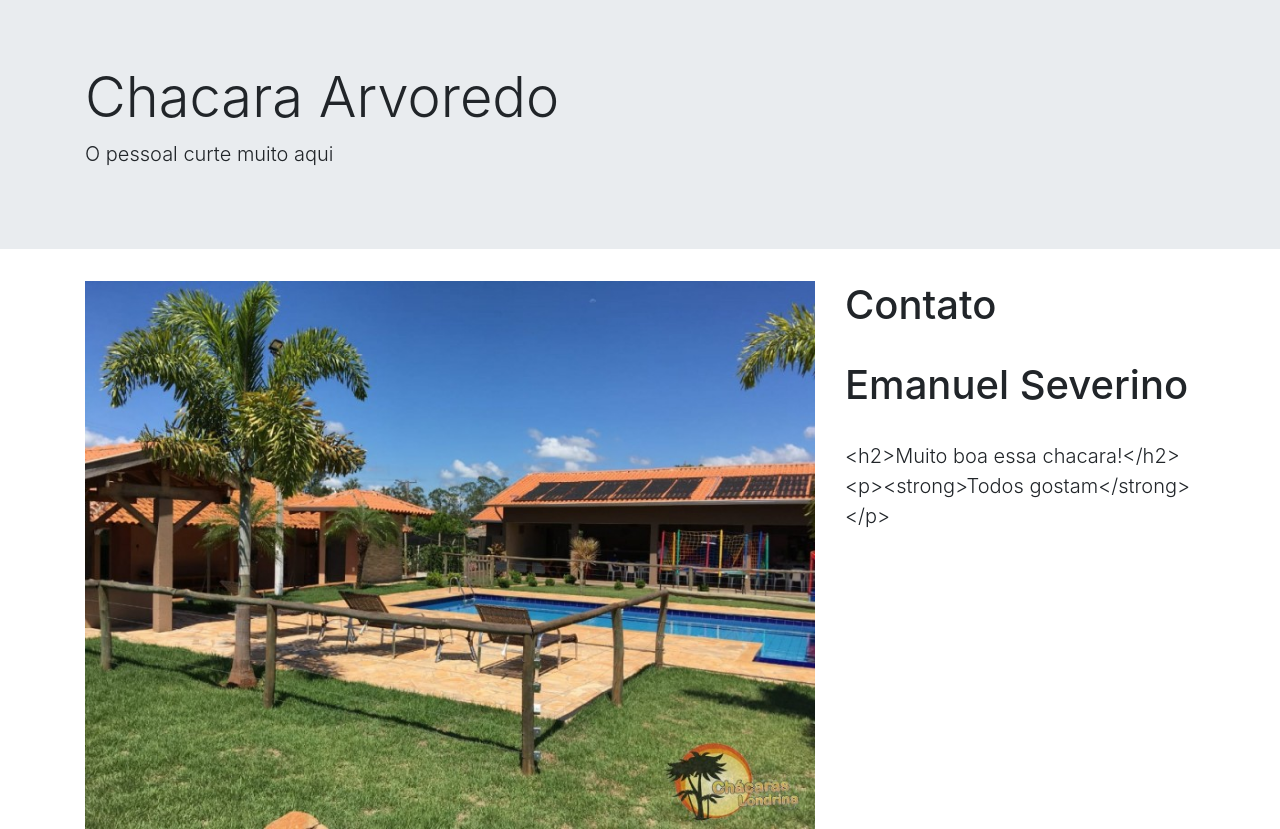
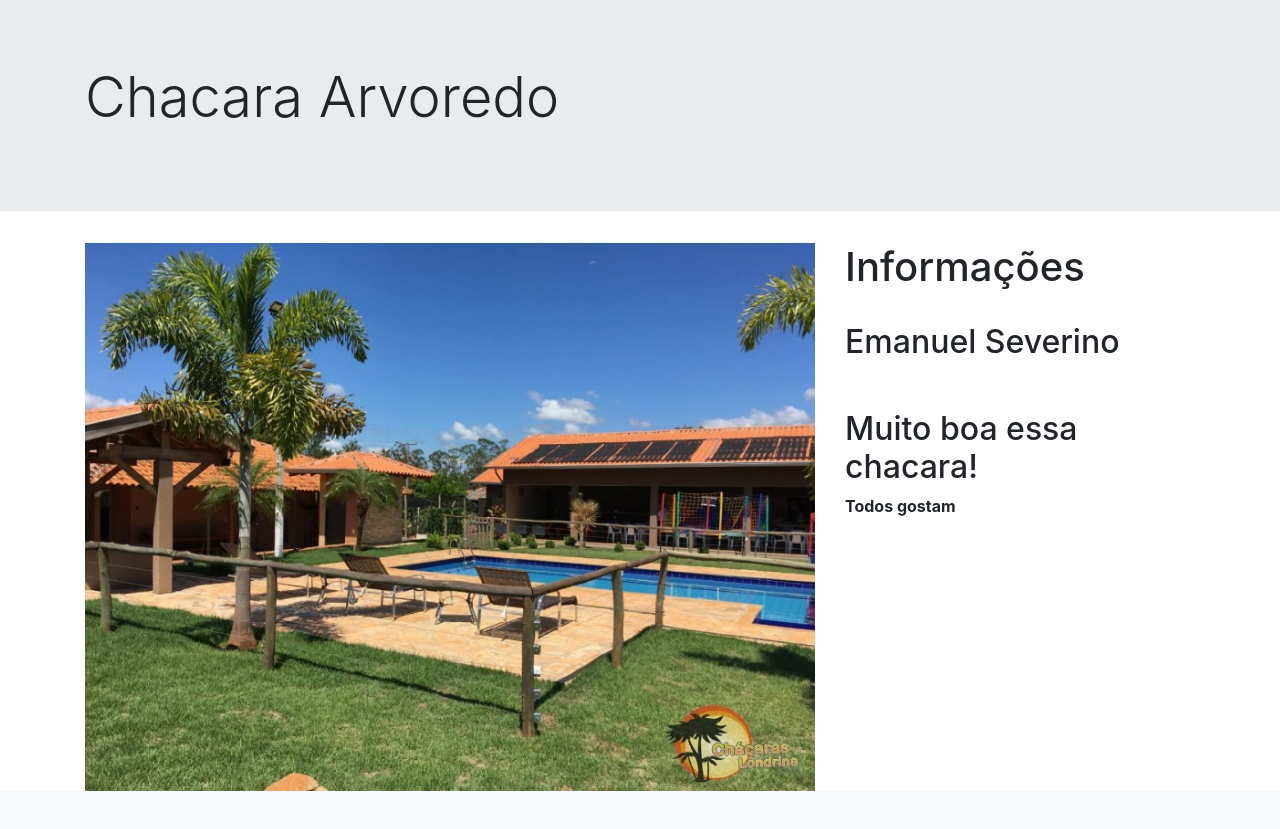
Before and after one commit to emanuelseverino/chacaras, a Django app: page /chacara/3/ in a window 1280 px wide. Shown: the part 56-885 px from the top of the page. After the commit the page ends 847 px from the top, so only its background shows below. Run offline with Django 4.2, Linux system fonts and the light colour scheme; data comes from the database, SQL or seed files in the repository; both versions use the stored data as it was after the commit; some libraries are stand-ins or nearby versions.

Commit message:
mais modif

```diff
--- a/chacara/models.py
+++ b/chacara/models.py
@@ -3,6 +3,7 @@
 from ckeditor.fields import RichTextField
 from multiselectfield import MultiSelectField
 from datetime import datetime
+from tinymce import models as tinymce_models
 
 class Chacara(models.Model):
 
@@ -124,7 +125,7 @@
     capacidade = models.CharField(choices = capacidade_choices, max_length=300, blank=True)
     espaco = models.IntegerField()                                          #em metros quadrados
     descricao = RichTextField()
-    descricao_curta = models.TextField(max_length=300)
+    descricao_curta = tinymce_models.HTMLField(max_length=300)
     cep = models.CharField(max_length=20)
     endereco = models.CharField(max_length=100)
     numero = models.CharField(max_length=5)
--- a/chacara/templates/chacara/chacara_detail.html
+++ b/chacara/templates/chacara/chacara_detail.html
@@ -4,7 +4,7 @@
 <div class="jumbotron jumbotron-fluid">
     <div class="container">
         <h1 class="display-4">{{ object.nome }}</h1>
-        <p class="lead">{{ object.descricao_curta }}</p>
+        <p class="lead">{{ object.descricao_curta|safe }}</p>
     </div>
 </div>
 <div class="container">
@@ -13,9 +13,9 @@
         <img src="{{object.imagem.url}}" class="img-fluid" alt="...">
     </div>
     <div class="col-lg-4">
-        <h1>Contato</h1></br>
-        <h1>{{ object.proprietario.first_name }} {{ object.proprietario.last_name }}</h1></br>
-        <p class="lead">{{ object.descricao }}</p>
+        <h1>Informações</h1></br>
+        <h2>{{ object.proprietario.first_name }} {{ object.proprietario.last_name }}</h2></br>
+        <p class="lead">{{ object.descricao|safe }}</p>
     </div>
 </div>
 </div>
--- a/projeto/settings.py
+++ b/projeto/settings.py
@@ -39,6 +39,7 @@
     'django.contrib.sessions',
     'django.contrib.messages',
     'django.contrib.staticfiles',
+    'tinymce',
 ]
 
 MIDDLEWARE = [
```
Also changed, not shown: chacara/templates/chacara/chacara_list.html (+4 -5 lines), chacara/migrations/0004_alter_chacara_descricao_curta.py (added), db.sqlite3, media/fotos/2022/03/16/3_bZJHPbs.jpeg (added).
